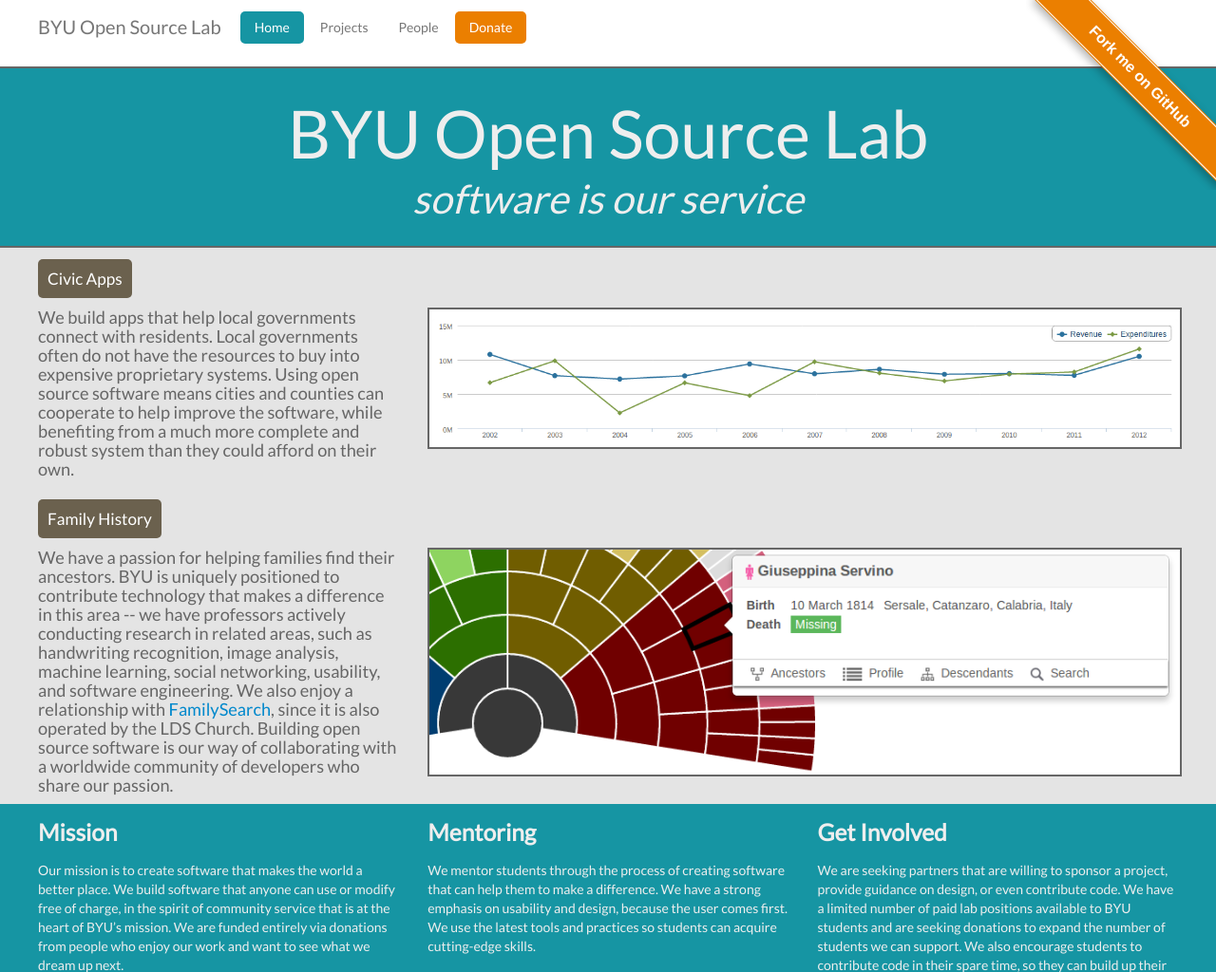
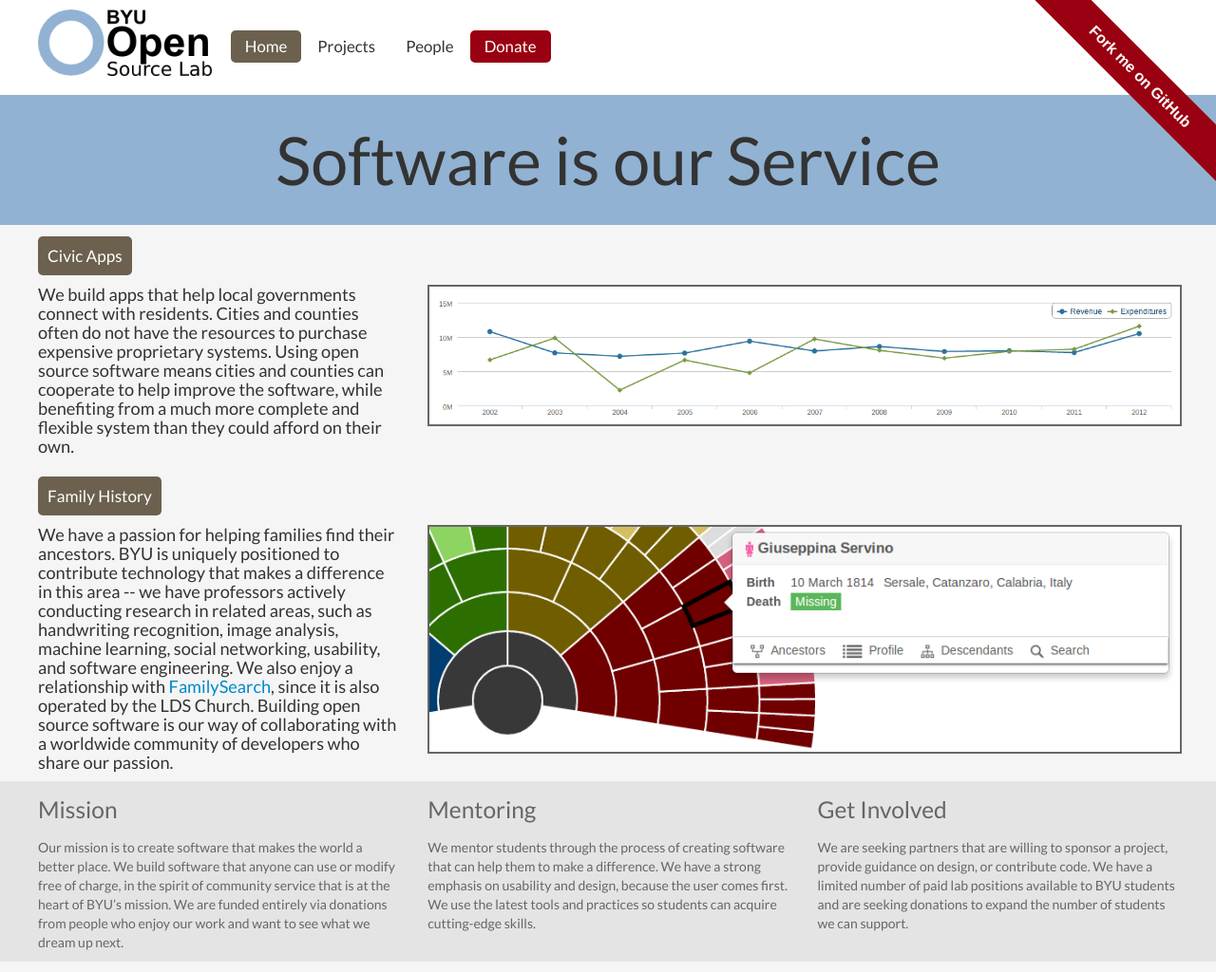
Before and after one commit to byu-osl/osl-webpages, a Flask app: page / in a window 1280 px wide. Shown: the top 1024 px of the page at 95% size. Run offline with Flask 2, Linux system fonts and the light colour scheme.

Commit message:
Logo and color scheme redesign.
Using a "flatter" design.

```diff
--- a/static/css/app.css
+++ b/static/css/app.css
@@ -12,7 +12,17 @@
 
 /* Menu */
 
+.logo {
+    float: left;
+    height: 70px;
+}
+
+.nav {
+    margin: 20px 0 0 20px !important;
+}
+
 .navbar-inner {
+    font-size: 1.2em;
     margin-top: 10px;
     background-color: white;
     background-image: none;
@@ -25,10 +35,16 @@
 }
 
 .navbar .nav > .active > a, .navbar .nav > .active a:hover, .navbar .nav > .active > a:focus {
-    background: #1695a3;
+    background: #91b2d2;
+    background: #777;
+    background: #6b614e;
     color: white;
     box-shadow: none;
     text-shadow: none;
+}
+
+.navbar .nav > li > a {
+    color: #333;
 }
 
 .navbar .nav > li > a:hover {
@@ -38,7 +54,7 @@
 }
 
 #menu-donate a {
-    background: #eb7f00 !important;
+    background: #990011 !important;
     color: white;
     text-shadow: none;
     box-shadow: none;
@@ -52,15 +68,13 @@
 }
 
 .banner2 {
-    background: #1695a3;
-    color: #eee;
+    background: #91b2d2;
+    color: #333;
 }
 
 .banner3 {
-    background: #acf0f2;
-    color: #eee;
-    background: #e4e4e4;
-    color: #666;
+    background: #f5f5f5;
+    color: #333;
 }
 
 .banner4 {
@@ -110,6 +124,11 @@
     padding: 10px;
 }
 
+.project-title a {
+    color: white;
+    text-decoration: none;
+}
+
 .project-description {
     font-size: 1.3em;
 }
@@ -121,6 +140,10 @@
 
 /* Footer */
 
+#footer .banner3 {
+    padding-top: 10px;
+}
+
 #footer a {
     color: white;
     text-decoration: underline;
@@ -129,7 +152,7 @@
 /* GitHub ribbon */
 
 #forkongithub a {
-    background:#eb7f00;
+    background:#990011;
     color:#fff;
     text-decoration:none;
     font-family:arial, sans-serif;
@@ -143,24 +166,8 @@
 }
 
 #forkongithub a:hover {
-    background:#eb7f00;
+    background:#111;
     color:#fff;
-}
-
-#forkongithub a::before, #forkongithub a::after {
-    content:"";
-    width:100%;
-    display:block;
-    position:absolute;
-    top:1px;
-    left:0;
-    height:1px;
-    background:#fff;
-}
-
-#forkongithub a::after {
-    bottom:1px;
-    top:auto;
 }
 
 @media screen and (min-width:800px) {
@@ -180,11 +187,14 @@
 	right:-60px;
 	transform:rotate(45deg);
 	-webkit-transform:rotate(45deg);
-	box-shadow:4px 4px 10px rgba(0,0,0,0.3);
     }
 }
 
 /* Misc */
+
+h3 {
+    font-weight: normal;
+}
 
 .padtop10 {
     padding: 10px 0px;
--- a/templates/base.html
+++ b/templates/base.html
@@ -20,7 +20,7 @@
             <span class="icon-bar"></span>
             <span class="icon-bar"></span>
 	  </a>
-	  <a class="brand" href="/">BYU Open Source Lab</a>
+	  <img class="logo" src="/static/img/logo.png">
 	  <div class="nav-collapse collapse">
 	    <ul class="nav nav-pills">
 	      <li id="menu-home" {% if active == "index" %}class="active"{% endif %}><a href={{url_for("index")}}>Home</a></li>
@@ -39,13 +39,11 @@
     </div>
 
     <div id="footer">
-      <div class="banner2">
+      <div class="banner3">
 	<div class="container">
 	  <div class="row-fluid">
 	    <div class="span12 padtop10">
-	      <p>&copy 2013 BYU Open Source Lab<br>
-		<a rel="license" href="http://creativecommons.org/licenses/by-sa/3.0/deed.en_US"><img alt="Creative Commons License" style="border-width:0" src="http://i.creativecommons.org/l/by-sa/3.0/88x31.png" /></a> This work is licensed under a <a rel="license" href="http://creativecommons.org/licenses/by-sa/3.0/deed.en_US">Creative Commons Attribution-ShareAlike 3.0 Unported License</a>.
-	      </p>
+	      <a rel="license" href="http://creativecommons.org/licenses/by-sa/3.0/deed.en_US"><img alt="Creative Commons License" style="border-width:0" src="http://i.creativecommons.org/l/by-sa/3.0/88x31.png" /></a> &copy 2013 BYU Open Source Lab
 	    </div>
 	  </div>
 	</div>
--- a/templates/donate.html
+++ b/templates/donate.html
@@ -2,7 +2,7 @@
 
 {% block page %}
 
-<div class="banner2 borders">
+<div class="banner2">
   <div class="container">
     <div class="row-fluid">
       <div class="span12">
--- a/templates/index.html
+++ b/templates/index.html
@@ -2,13 +2,12 @@
 
 {% block page %}
 
-<div class="banner2 borders">
+<div class="banner2">
   <div class="container">
     <div class="row-fluid">
       <div class="span12">
 	<div class="padtop">
-	  <h1 class="title">BYU Open Source Lab</h1>
-	  <h2 class="subtitle">software is our service</h2>
+	  <h1 class="title">Software is our Service</h1>
 	</div>
       </div>
     </div>
@@ -19,7 +18,7 @@
   <div class="container">
     <div class="row-fluid">
       <div class="span12">
-	<h3><span class="project-title">Civic Apps</span></h3>
+	<h3><span class="project-title"><a href="/projects">Civic Apps</a></span></h3>
       </div>
     </div>
   </div>
@@ -27,12 +26,12 @@
     <div class="row-fluid">
       <div class="span4">
 	<p>We build apps that help local governments connect with
-	  residents. Local governments often do not have the resources
-	  to buy into expensive proprietary systems. Using open source
-	  software means cities and counties can cooperate to help
-	  improve the software, while benefiting from a much more
-	  complete and robust system than they could afford on their
-	  own.</p>
+	  residents. Cities and counties often do not have the
+	  resources to purchase expensive proprietary systems. Using
+	  open source software means cities and counties can cooperate
+	  to help improve the software, while benefiting from a much
+	  more complete and flexible system than they could afford on
+	  their own.</p>
       </div>
       <div class="span8">
 	<img src="/static/img/citizen-budget.png"></img>
@@ -41,7 +40,7 @@
   </div>
 </div>
 
-<div class="banner4">
+<div class="banner3">
   <div class="container">
     <div class="row-fluid">
       <div class="span12">
@@ -71,7 +70,7 @@
   </div>
 </div>
 
-<div class="banner2">
+<div class="banner4">
   <div class="container">
     <div class="row-fluid">
       <div class="span4">
@@ -94,12 +93,10 @@
       <div class="span4">
 	<h3>Get Involved</h3>
 	<p>We are seeking partners that are willing to sponsor a
-	project, provide guidance on design, or even contribute
+	project, provide guidance on design, or contribute
 	code. We have a limited number of paid lab positions available
 	to BYU students and are seeking donations to expand the number
-	of students we can support. We also encourage students to
-	contribute code in their spare time, so they can build up
-	their portfolio.</p>
+	of students we can support.</p>
       </div>
     </div>
   </div>
```
Also changed, not shown: templates/people.html (+21 -4 lines), templates/projects.html (+10 -7 lines), static/img/logo.png (added), static/img/logo.svg (added).
